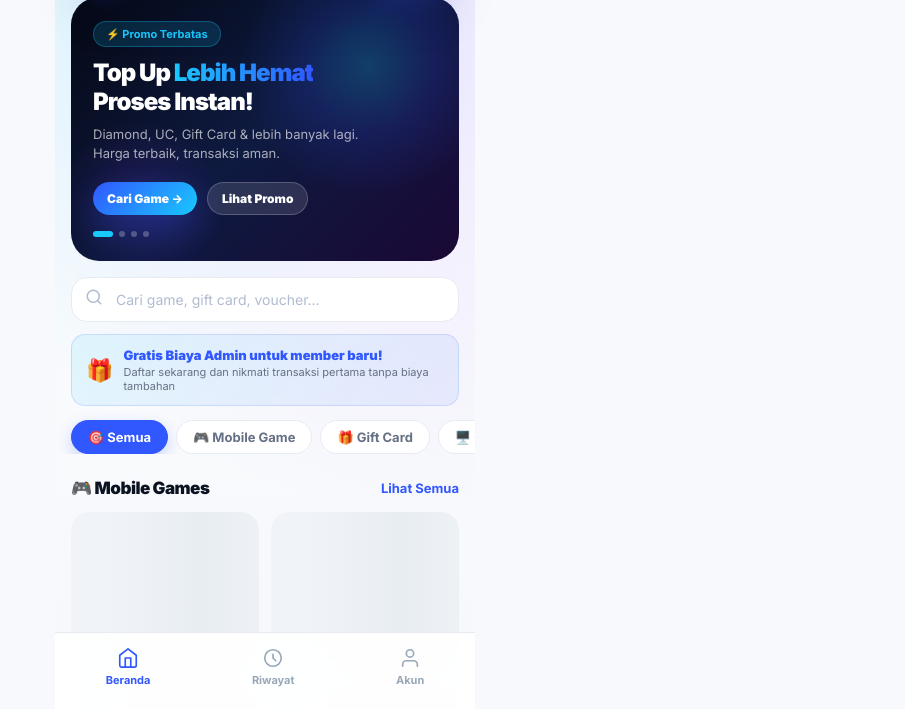
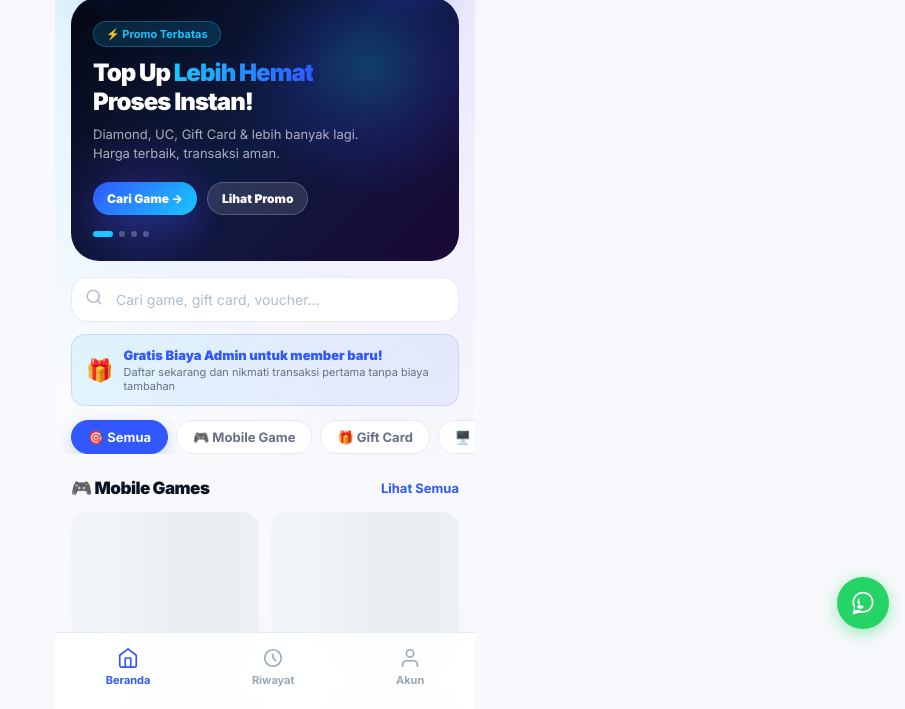
Before and after one commit to ghesang-ai/GUEDIGITAL, a website: page index.html in a window 1280 px wide. Shown: the part 91-800 px from the top of the page, without its empty margins (375-1280 px from the left). Drawn offline with nearby package versions, Linux system fonts and the light colour scheme; a script that the page names is missing.

Commit message:
Tambah tombol WhatsApp floating di website

```diff
--- a/index.html
+++ b/index.html
@@ -845,5 +845,35 @@
 <script src="/assets/js/history.js" defer></script>
 <script src="/assets/js/account.js" defer></script>
 
+<!-- Tombol WhatsApp Floating -->
+<a id="wa-float"
+   href="https://wa.me/6281382097446?text=Halo%20GUEDIGITAL%2C%20saya%20mau%20tanya%20tentang%20top%20up%20game%20%F0%9F%8E%AE"
+   target="_blank"
+   rel="noopener"
+   aria-label="Chat WhatsApp"
+   style="
+     position: fixed;
+     bottom: 80px;
+     right: 16px;
+     width: 52px;
+     height: 52px;
+     background: #25d366;
+     border-radius: 50%;
+     display: flex;
+     align-items: center;
+     justify-content: center;
+     box-shadow: 0 4px 16px rgba(37,211,102,.45);
+     z-index: 999;
+     text-decoration: none;
+     transition: transform .2s, box-shadow .2s;
+   "
+   onmouseenter="this.style.transform='scale(1.12)';this.style.boxShadow='0 6px 24px rgba(37,211,102,.6)'"
+   onmouseleave="this.style.transform='scale(1)';this.style.boxShadow='0 4px 16px rgba(37,211,102,.45)'"
+>
+  <svg width="28" height="28" viewBox="0 0 32 32" fill="white" xmlns="http://www.w3.org/2000/svg">
+    <path d="M16 3C9.373 3 4 8.373 4 15c0 2.385.663 4.61 1.813 6.51L4 29l7.695-1.787A11.94 11.94 0 0016 27c6.627 0 12-5.373 12-12S22.627 3 16 3zm0 2c5.523 0 10 4.477 10 10s-4.477 10-10 10a9.94 9.94 0 01-5.006-1.346l-.358-.214-4.57 1.061 1.094-4.46-.23-.37A9.94 9.94 0 016 15c0-5.523 4.477-10 10-10zm-3.5 5.5c-.277 0-.554.007-.792.02-.277.013-.61.118-.927.883-.332.797-1.258 3.073-1.367 3.297-.11.224-.184.484-.037.777.146.294 1.096 1.32 1.32 1.58.222.26.444.555.19.984-.254.43-1.144 1.958-1.404 2.384-.26.426-.075.677.065.827.14.15 1.104 1.04 2.71 1.456.988.26 1.747.065 2.413-.29.666-.354 1.553-1.015 1.81-1.33.257-.316.516-.68.11-1.094-.405-.413-.957-.983-1.17-1.24-.215-.257-.43-.217-.666-.11-.236.11-1.005.41-1.24.516-.236.11-.472.074-.666-.147-.195-.222-.79-.92-1.022-1.24-.195-.27-.073-.538.073-.68.147-.147.33-.37.495-.555.166-.185.22-.31.33-.518.11-.22.055-.4-.018-.555-.074-.147-.667-1.61-.913-2.202-.24-.572-.484-.493-.666-.502z"/>
+  </svg>
+</a>
+
 </body>
 </html>
```
